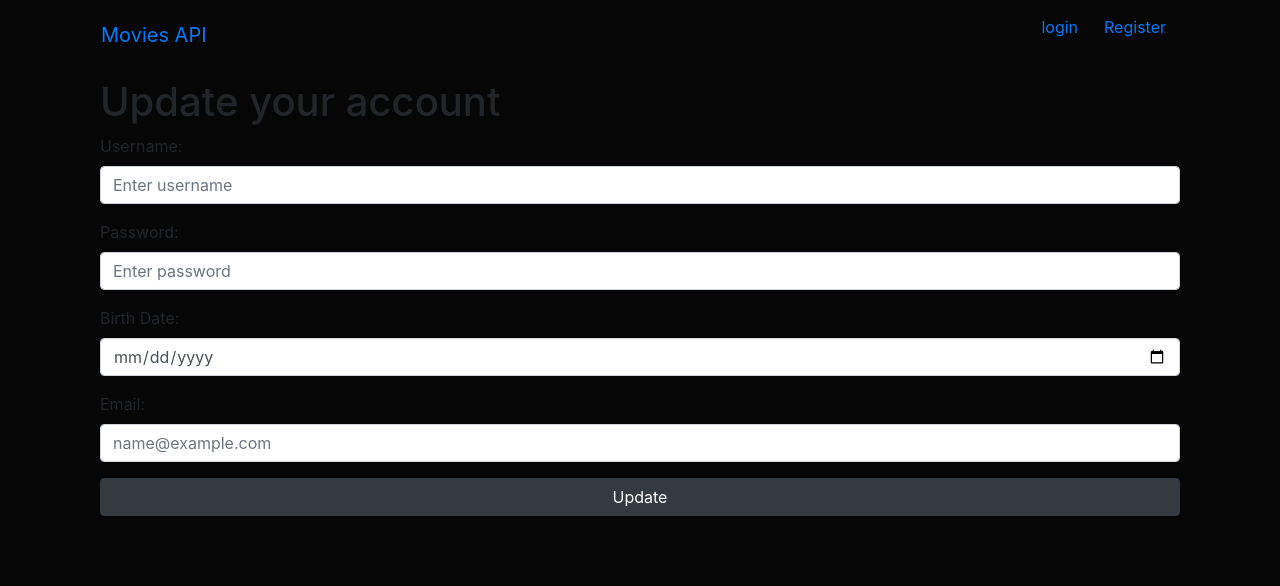
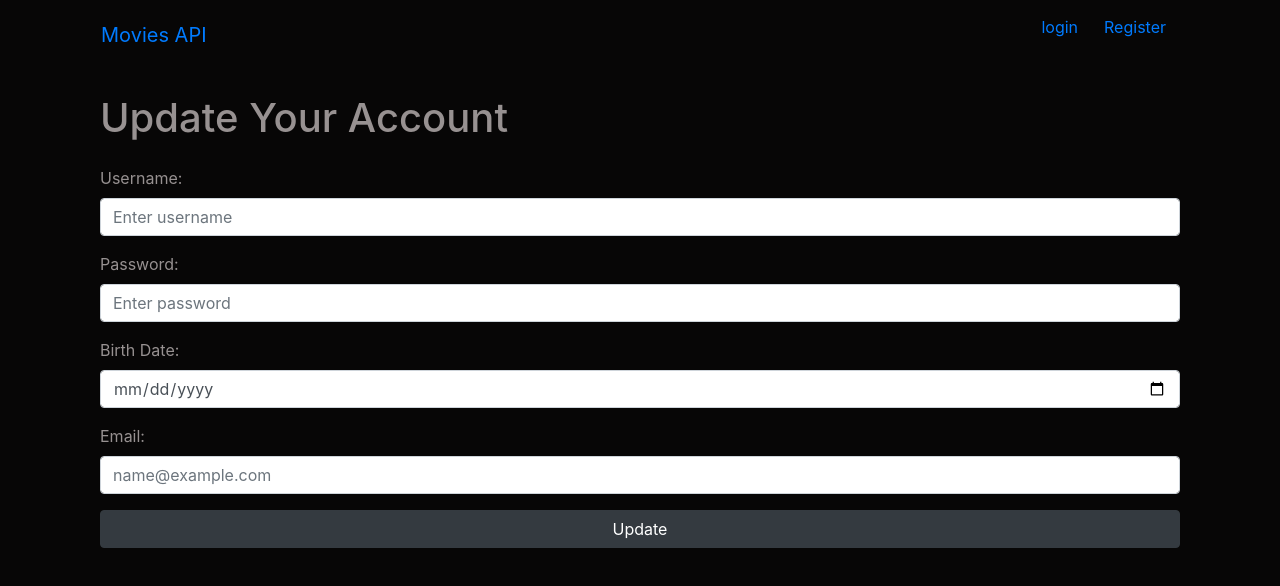
Before and after one commit to Filip-Sazdov/movie_api-client, a React (Vite) app: page /update/1 in a window 1280 px wide. Shown: the top 586 px of the page. Built offline with nearby package versions, Linux system fonts and the light colour scheme.

Commit message:
Add style.

```diff
--- a/src/components/update-profile/update-profile.jsx
+++ b/src/components/update-profile/update-profile.jsx
@@ -81,9 +81,9 @@ export function UpdateProfile(props) {
 	};
 
 	return (
-		<Container>
-			<h1>Update your account</h1>
-			<Form className="registration-form">
+		<Container className="py-3" style={{ color: 'rgb(151, 145, 145)' }}>
+			<h1>Update Your Account</h1>
+			<Form className="registration-form py-3">
 				<Form.Group controlId="formBasicUsername">
 					<Form.Label>Username:</Form.Label>
 					<Form.Control
```
Also changed, not shown: src/components/update-profile/update-profile.scss (added).
